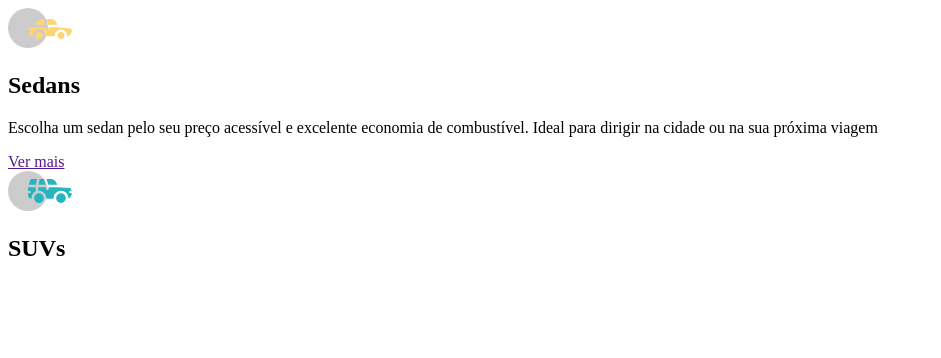
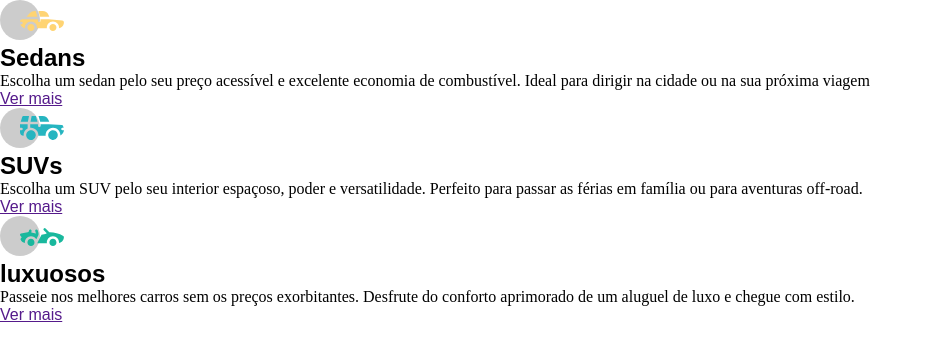
Before and after one commit to bimatos222/carros, a plain HTML site: page index.html in a window 1280 px wide. Shown: the whole page, without its empty margins (0-941 px from the left). Drawn offline with Linux system fonts and the light colour scheme.

Commit message:
estrutura d css

```diff
--- a/index.html
+++ b/index.html
@@ -4,6 +4,10 @@
     <meta charset="UTF-8">
     <meta http-equiv="X-UA-Compatible" content="IE=edge">
     <meta name="viewport" content="width=device-width, initial-scale=1.0">
+    <link rel="preconnect" href="https://fonts.googleapis.com">
+    <link rel="preconnect" href="https://fonts.gstatic.com" crossorigin>
+    <link rel="stylesheet" href="">
+    <link rel="stylesheet" href="style.css">
     <title>Carros</title>
 </head>
 <body>
@@ -18,15 +22,15 @@
         <section class="suvs">
             <img src="./imagens/icon-suvs.svg" alt="carro suv">
             <h2>SUVs</h2>
-            <p></p>
-            <a href=""></a>
+            <p>Escolha um SUV pelo seu interior espaçoso, poder e versatilidade. Perfeito para passar as férias em família ou para aventuras off-road.</p>
+            <a href="">Ver mais</a>
 
         </section>
         <section class="luxuosos">
-            <img src="" alt="">
-            <h2></h2>
-            <p></p>
-            <a href=""></a>
+            <img src="./imagens/icon-luxury.svg" alt="carro de luxo">
+            <h2>luxuosos</h2>
+            <p>Passeie nos melhores carros sem os preços exorbitantes. Desfrute do conforto aprimorado de um aluguel de luxo e chegue com estilo.</p>
+            <a href="">Ver mais</a>
 
         </section>
 </html>
--- /dev/null
+++ b/style.css
@@ -0,0 +1,21 @@
+* {
+    margin: 0;
+    padding: 0;
+    box-sizing:border-box;
+}
+
+:root {
+    --orange: #e38826;
+    --cyan: #006970;
+    --dark-cyan: #004241;
+    --gray: #f2f2f2;
+    --transparent-white: rgba(255, 255, 255, 0.75);
+}
+
+h2 {
+    font-family: 'Big Shoulders Display', sans-serif;
+}
+
+a {
+    font-family: 'Lexend Deca', sans-serif;
+}
```
